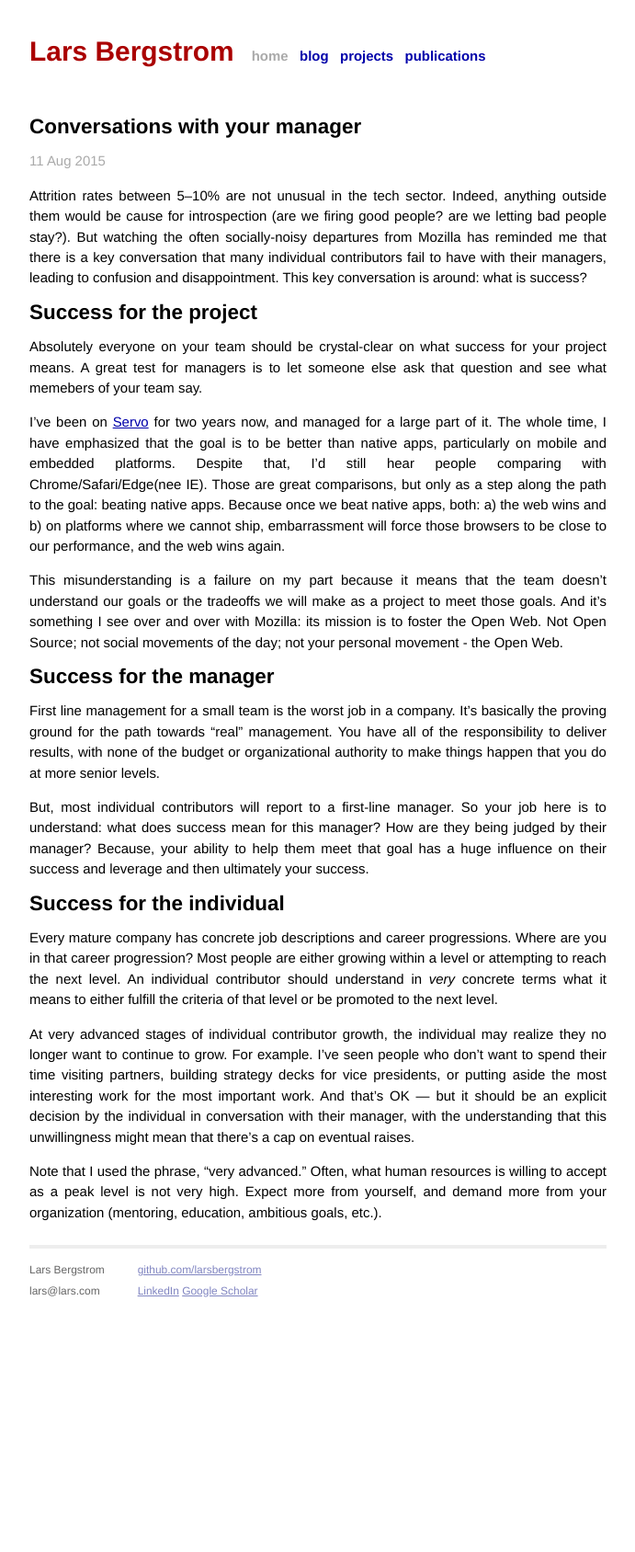
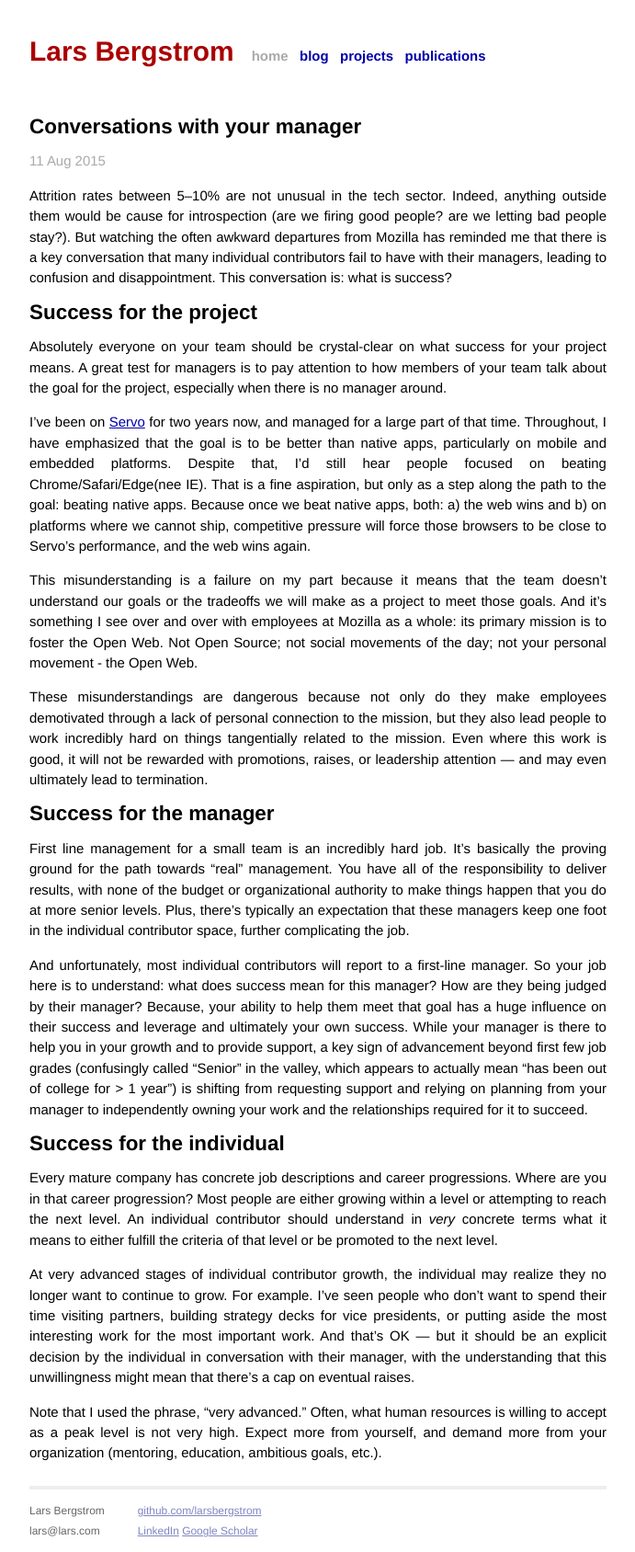
Before and after one commit to larsbergstrom/larsbergstrom.github.io, a Jekyll site: the page built from _posts/2015-08-11-conversations.md, in a window 1280 px wide. Shown: the whole page at 92% size, without its empty margins (294-985 px from the left). Built offline with Jekyll 4.4.1, drawn with Linux system fonts in a browser that asks for light colours; Markdown is read by kramdown in place of the engine named in the settings; before the commit the page ends 1427 px from its top, so only the background shows below that.

Commit message:
Clean up prose

```diff
--- a/_posts/2015-08-11-conversations.md
+++ b/_posts/2015-08-11-conversations.md
@@ -5,21 +5,23 @@ date:   2015-08-11 12:00:00
 categories: servo
 ---
 
-Attrition rates between 5--10% are not unusual in the tech sector. Indeed, anything outside them would be cause for introspection (are we firing good people? are we letting bad people stay?). But watching the often socially-noisy departures from Mozilla has reminded me that there is a key conversation that many individual contributors fail to have with their managers, leading to confusion and disappointment. This key conversation is around: what is success?
+Attrition rates between 5--10% are not unusual in the tech sector. Indeed, anything outside them would be cause for introspection (are we firing good people? are we letting bad people stay?). But watching the often awkward departures from Mozilla has reminded me that there is a key conversation that many individual contributors fail to have with their managers, leading to confusion and disappointment. This conversation is: what is success?
 
 ## Success for the project
 
-Absolutely everyone on your team should be crystal-clear on what success for your project means. A great test for managers is to let someone else ask that question and see what memebers of your team say.
+Absolutely everyone on your team should be crystal-clear on what success for your project means. A great test for managers is to pay attention to how members of your team talk about the goal for the project, especially when there is no manager around.
 
-I've been on [Servo](https://github.com/servo/servo) for two years now, and managed for a large part of it. The whole time, I have emphasized that the goal is to be better than native apps, particularly on mobile and embedded platforms. Despite that, I'd still hear people comparing with Chrome/Safari/Edge(nee IE). Those are great comparisons, but only as a step along the path to the goal: beating native apps. Because once we beat native apps, both: a) the web wins and b) on platforms where we cannot ship, embarrassment will force those browsers to be close to our performance, and the web wins again.
+I've been on [Servo](https://github.com/servo/servo) for two years now, and managed for a large part of that time. Throughout, I have emphasized that the goal is to be better than native apps, particularly on mobile and embedded platforms. Despite that, I'd still hear people focused on beating Chrome/Safari/Edge(nee IE). That is a fine aspiration, but only as a step along the path to the goal: beating native apps. Because once we beat native apps, both: a) the web wins and b) on platforms where we cannot ship, competitive pressure will force those browsers to be close to Servo's performance, and the web wins again.
 
-This misunderstanding is a failure on my part because it means that the team doesn't understand our goals or the tradeoffs we will make as a project to meet those goals. And it's something I see over and over with Mozilla: its mission is to foster the Open Web. Not Open Source; not social movements of the day; not your personal movement - the Open Web.
+This misunderstanding is a failure on my part because it means that the team doesn't understand our goals or the tradeoffs we will make as a project to meet those goals. And it's something I see over and over with employees at Mozilla as a whole: its primary mission is to foster the Open Web. Not Open Source; not social movements of the day; not your personal movement - the Open Web.
+
+These misunderstandings are dangerous because not only do they make employees demotivated through a lack of personal connection to the mission, but they also lead people to work incredibly hard on things tangentially related to the mission. Even where this work is good, it will not be rewarded with promotions, raises, or leadership attention --- and may even ultimately lead to termination.
 
 ## Success for the manager
 
-First line management for a small team is the worst job in a company. It's basically the proving ground for the path towards "real" management. You have all of the responsibility to deliver results, with none of the budget or organizational authority to make things happen that you do at more senior levels.
+First line management for a small team is an incredibly hard job. It's basically the proving ground for the path towards "real" management. You have all of the responsibility to deliver results, with none of the budget or organizational authority to make things happen that you do at more senior levels. Plus, there's typically an expectation that these managers keep one foot in the individual contributor space, further complicating the job.
 
-But, most individual contributors will report to a first-line manager. So your job here is to understand: what does success mean for this manager? How are they being judged by their manager? Because, your ability to help them meet that goal has a huge influence on their success and leverage and then ultimately your success.
+And unfortunately, most individual contributors will report to a first-line manager. So your job here is to understand: what does success mean for this manager? How are they being judged by their manager? Because, your ability to help them meet that goal has a huge influence on their success and leverage and ultimately your own success. While your manager is there to help you in your growth and to provide support, a key sign of advancement beyond first few job grades (confusingly called "Senior" in the valley, which appears to actually mean "has been out of college for > 1 year") is shifting from requesting support and relying on planning from your manager to independently owning your work and the relationships required for it to succeed.
 
 ## Success for the individual
 
```
